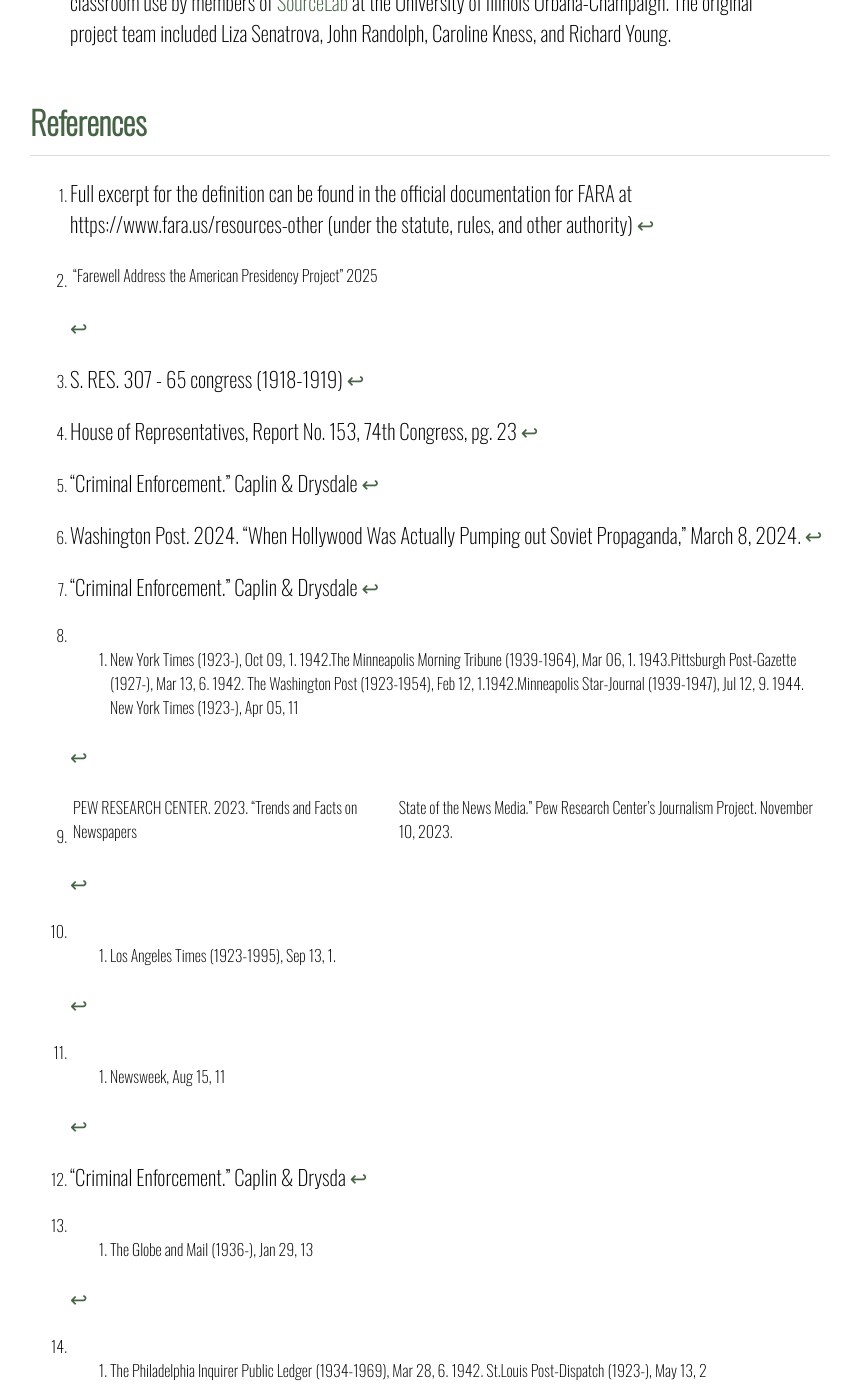
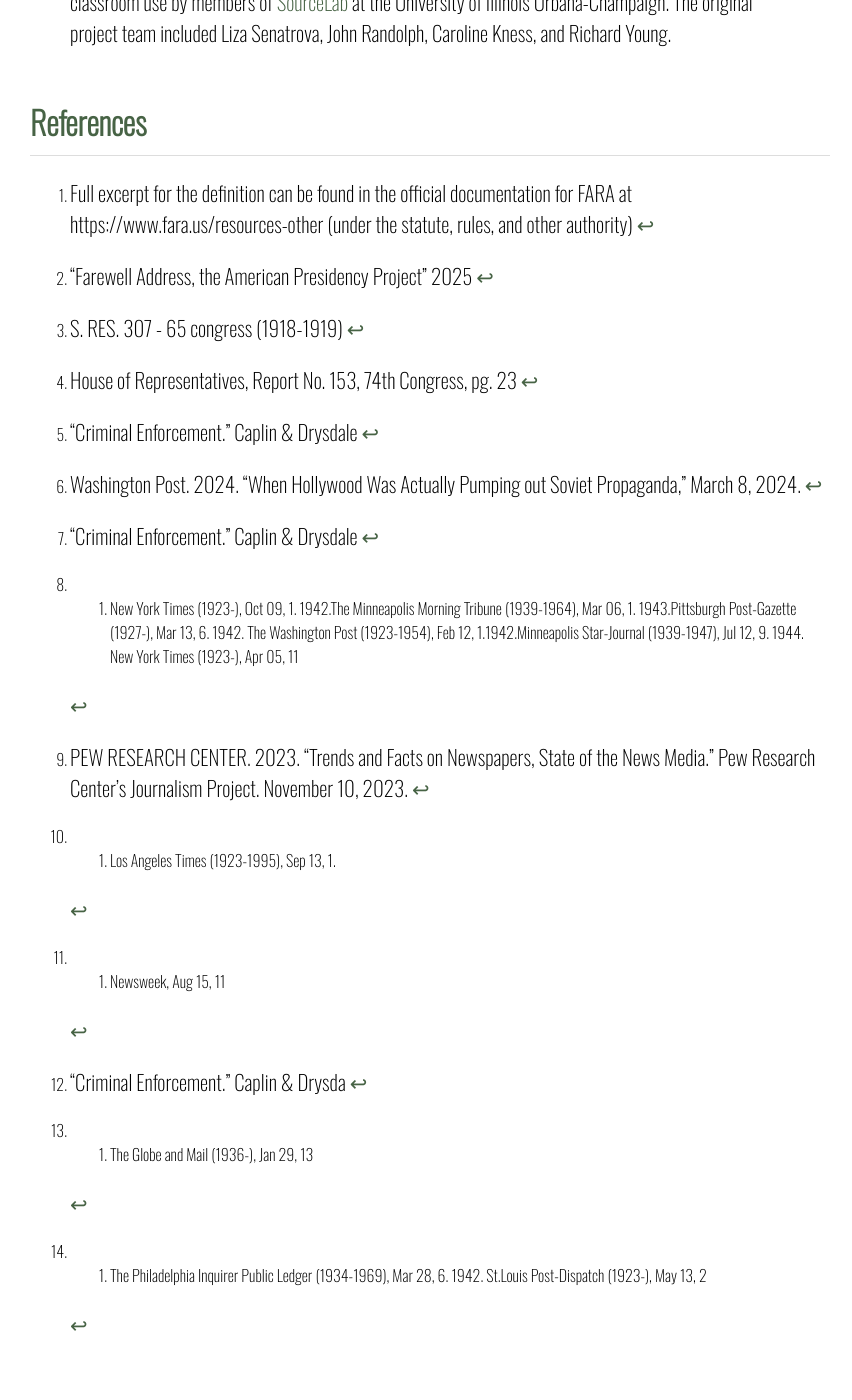
Before and after one commit to tonylira0327/forgn_agnt, a Jekyll site: the page built from index.markdown, in a window 1280 px wide and 1400 px high, scrolled down 13355 px. Shown: the whole window, without its empty margins (210-1062 px from the left). Built offline with Jekyll 4.4.1, drawn with Linux system fonts in a browser that asks for light colours.

```diff
--- a/index.markdown
+++ b/index.markdown
@@ -122,14 +122,14 @@ _Please leave this credit (eliminating this italicized part)_
 # References
 
 [^1]: Full excerpt for the definition can be found in the official documentation for FARA at https://www.fara.us/resources-other (under the statute, rules, and other authority)
-[^2]: “Farewell Address | the American Presidency Project” 2025
+[^2]: “Farewell Address, the American Presidency Project” 2025
 [^3]: S. RES. 307 - 65 congress (1918-1919)
 [^4]: House of Representatives, Report No. 153,  74th Congress, pg. 23
 [^5]: “Criminal Enforcement.” Caplin & Drysdale
 [^6]: Washington Post. 2024. “When Hollywood Was Actually Pumping out Soviet Propaganda,” March 8, 2024.
 [^7]: “Criminal Enforcement.” Caplin & Drysdale
 [^8]: 1941. New York Times (1923-), Oct 09, 1. 1942.The Minneapolis Morning Tribune (1939-1964), Mar 06, 1. 1943.Pittsburgh Post-Gazette (1927-), Mar 13, 6. 1942. The Washington Post (1923-1954), Feb 12, 1.1942.Minneapolis Star-Journal (1939-1947), Jul 12, 9. 1944. New York Times (1923-), Apr 05, 11
-[^9]: PEW RESEARCH CENTER. 2023. “Trends and Facts on Newspapers | State of the News Media.” Pew Research Center’s Journalism Project. November 10, 2023.
+[^9]: PEW RESEARCH CENTER. 2023. “Trends and Facts on Newspapers, State of the News Media.” Pew Research Center’s Journalism Project. November 10, 2023.
 [^10]: 1935. Los Angeles Times (1923-1995), Sep 13, 1.
 [^11]: 1938. Newsweek, Aug 15, 11
 [^12]: "Criminal Enforcement.” Caplin & Drysda
```
